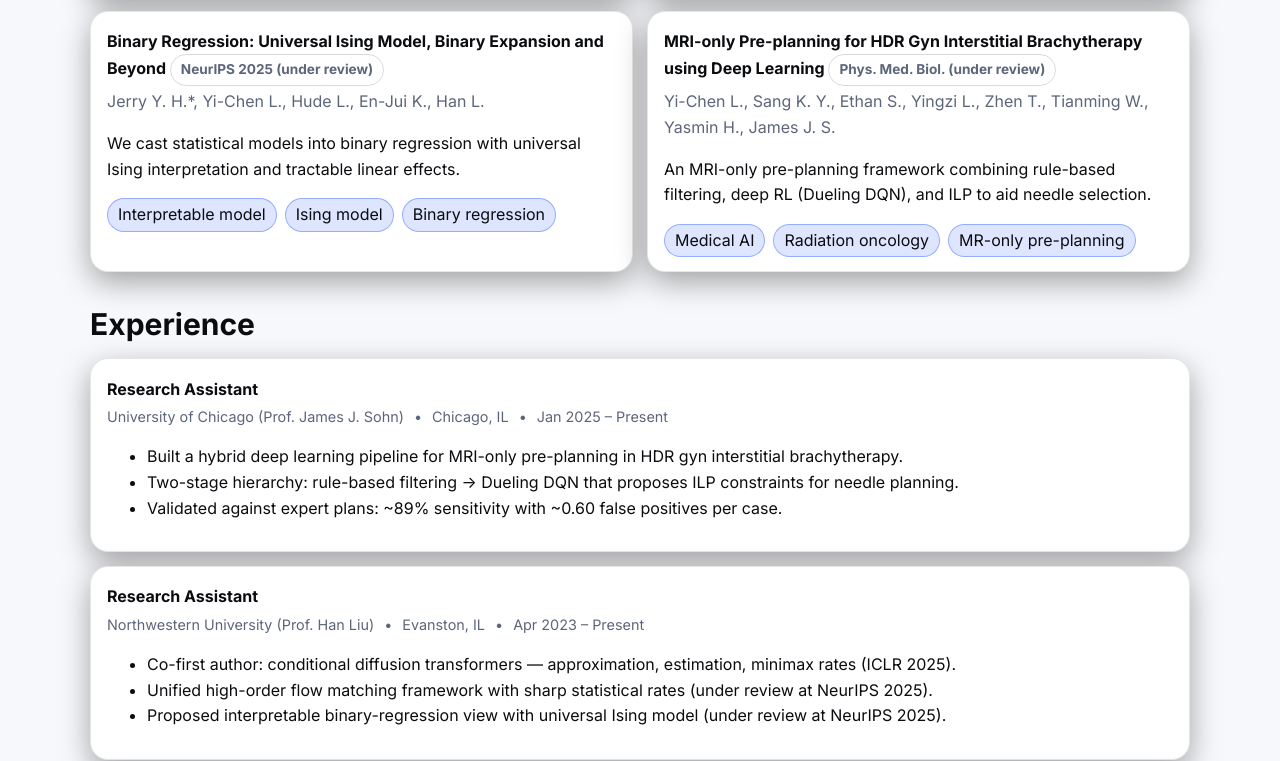
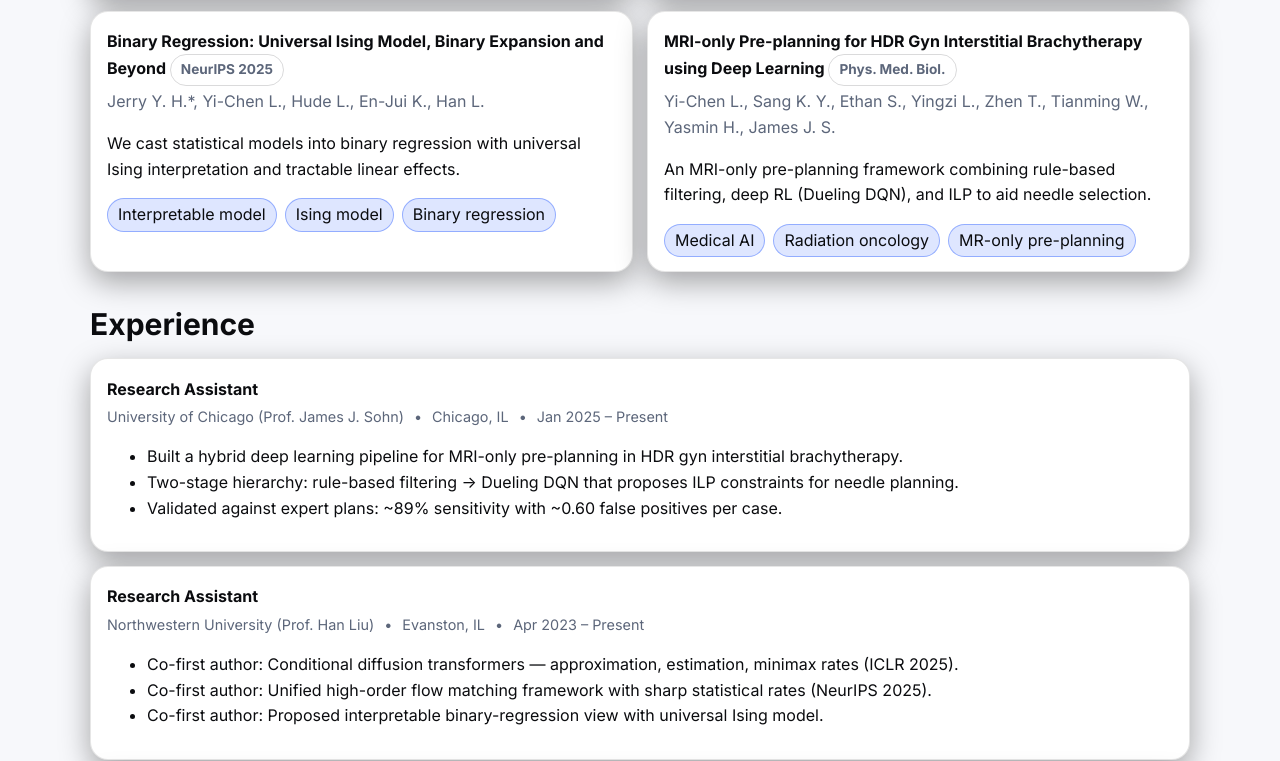
Before and after one commit to matthewlee0988370400-cmyk/Matthew, a plain HTML site: page index.html in a window 1280 px wide. Shown: the part 869-1630 px from the top of the page. Drawn offline with Linux system fonts and the light colour scheme.

Commit message:
Update index.html

```diff
--- a/index.html
+++ b/index.html
@@ -122,13 +122,13 @@
        abstract:'We provide a unified high-order flow-matching framework that leverages trajectory derivatives to achieve sharp rates.'},
 
       {title:'Binary Regression: Universal Ising Model, Binary Expansion and Beyond',
-       venue:'NeurIPS 2025 (under review)',
+       venue:'NeurIPS 2025',
        authors:['Jerry Y. H.*','Yi-Chen L.','Hude L.','En-Jui K.','Han L.'],
        tags:['Interpretable model','Ising model','Binary regression'],
        abstract:'We cast statistical models into binary regression with universal Ising interpretation and tractable linear effects.'},
 
       {title:'MRI-only Pre-planning for HDR Gyn Interstitial Brachytherapy using Deep Learning',
-       venue:'Phys. Med. Biol. (under review)',
+       venue:'Phys. Med. Biol.',
        authors:['Yi-Chen L.','Sang K. Y.','Ethan S.','Yingzi L.','Zhen T.','Tianming W.','Yasmin H.','James J. S.'],
        tags:['Medical AI','Radiation oncology','MR-only pre-planning'],
        abstract:'An MRI-only pre-planning framework combining rule-based filtering, deep RL (Dueling DQN), and ILP to aid needle selection.'}
@@ -157,9 +157,9 @@
         'Validated against expert plans: ~89% sensitivity with ~0.60 false positives per case.'
       ]},
       {title:'Research Assistant', org:'Northwestern University (Prof. Han Liu)', where:'Evanston, IL', from:'Apr 2023', to:'Present', bullets:[
-        'Co-first author: conditional diffusion transformers — approximation, estimation, minimax rates (ICLR 2025).',
-        'Unified high-order flow matching framework with sharp statistical rates (under review at NeurIPS 2025).',
-        'Proposed interpretable binary-regression view with universal Ising model (under review at NeurIPS 2025).'
+        'Co-first author: Conditional diffusion transformers — approximation, estimation, minimax rates (ICLR 2025).',
+        'Co-first author: Unified high-order flow matching framework with sharp statistical rates (NeurIPS 2025).',
+        'Co-first author: Proposed interpretable binary-regression view with universal Ising model.'
       ]}
     ];
 
```
